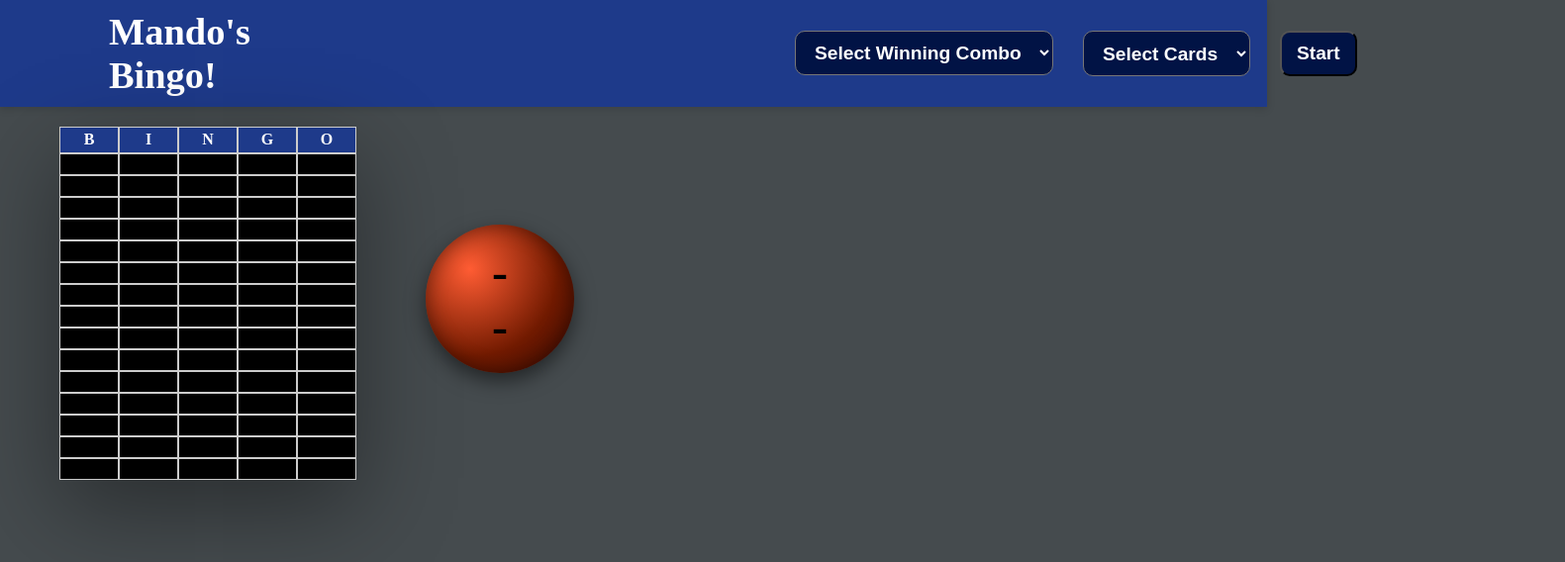
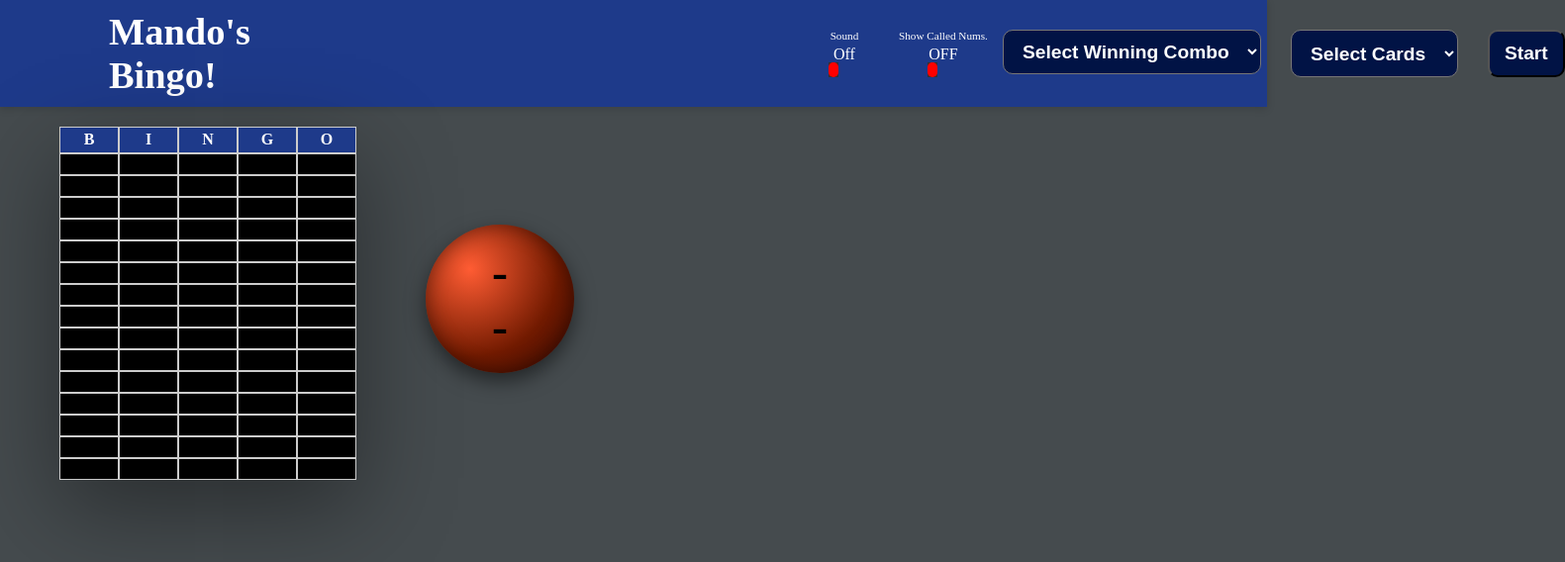
Before and after one commit to mandoromero/Mandos-Bingo, a React (Vite) app: page / in a window 1280 px wide. Shown: the top 568 px of the page at 99% size, 1581 px wide, since content can reach past the window. Built offline with nearby package versions, Linux system fonts and the light colour scheme.

Commit message:
fix ToggleSound

```diff
--- a/src/components/BingoCard/BingoCard.css
+++ b/src/components/BingoCard/BingoCard.css
@@ -117,3 +117,14 @@
     align-items: center;
   }
 }
+@keyframes blink {
+    0% { opacity: 1; }
+    50% { opacity: 0.3; }
+    100% { opacity: 1; }
+}
+
+.bingo-cell.blinking {
+    animation: blink 1s infinite;
+    background-color: rgb(165, 102, 91);
+    color: white;
+}
--- a/src/components/BingoCard/BingoCard.jsx
+++ b/src/components/BingoCard/BingoCard.jsx
@@ -13,14 +13,20 @@ import "./BingoCard.css";
 
 export default function BingoCard({ card, cardIndex }) {
   const dispatch = useDispatch();
-  const { selectedCells, winningCombination } = useSelector(
-    (state) => state.bingo
-  );
+
+  const {
+    selectedCells,
+    winningCombination,
+    showCalledBlink,
+    calledNumbers,
+    currentNumber,
+  } = useSelector((state) => state.bingo);
 
   const [showEffect, setShowEffect] = useState(false);
+
   const cardSelected = selectedCells[cardIndex] || {};
 
-  // ✅ Check if this card has achieved the selected winning combination
+  // ✅ Determine if this card is winning
   const isWinningCard = (() => {
     switch (winningCombination) {
       case "Single Line":
@@ -46,14 +52,16 @@ export default function BingoCard({ card, cardIndex }) {
     setShowEffect(true);
     dispatch(stopGame());
     setTimeout(() => setShowEffect(false), 5000);
-  }
+  };
 
   return (
     <div className="bingo-wrapper" style={{ position: "relative" }}>
-      {/* 🎉 Confetti effect over this specific card */}
-      {showEffect && <WinningOverlay targetId={`bingo-card-${cardIndex}`} />}
+      {/* 🎉 Confetti */}
+      {showEffect && (
+        <WinningOverlay targetId={`bingo-card-${cardIndex}`} />
+      )}
 
-      {/* ✅ Bingo button appears once winning combo is achieved */}
+      {/* 🏆 Bingo button */}
       {isWinningCard && (
         <button
           id={`bingo-btn-${cardIndex}`}
@@ -68,17 +76,30 @@ export default function BingoCard({ card, cardIndex }) {
         {["B", "I", "N", "G", "O"].map((letter) => (
           <div key={letter} className="bingo-column">
             <div className="bingo-header">{letter}</div>
+
             {card[letter].map((num, idx) => {
               const isFree = num === "Free";
               const cellId = `${letter}${idx}`;
               const isMarked = cardSelected[cellId] || false;
 
+              const isCalled =
+                calledNumbers.includes(num) ||
+                currentNumber === num;
+
+              const shouldBlink =
+                showCalledBlink &&
+                isCalled &&
+                !isMarked &&
+                !isFree;
+
               return (
                 <div
                   key={cellId}
-                  className={`square bingo-cell ${isFree ? "free" : ""} ${
-                    isMarked ? "marked" : ""
-                  }`}
+                  className={`square bingo-cell
+                    ${isFree ? "free" : ""}
+                    ${isMarked ? "marked" : ""}
+                    ${shouldBlink ? "blinking" : ""}
+                  `}
                   onClick={() => handleToggle(letter, idx)}
                 >
                   {num}
--- a/src/components/Navbar/Navbar.jsx
+++ b/src/components/Navbar/Navbar.jsx
@@ -7,6 +7,8 @@ import {
   setCards,
   togglePause,          // ⬅️ import
 } from "../../redux/bingoSlice";
+import ToggleSound from "../ToggleSound/ToggleSound";
+import ToggleBlinking from "../ToggleBlinking/ToggleBlinking";
 import { generateMultipleCards } from "../../utils/generateBingoCard";
 import SelectCombination from "../SelectCombination/SelectCombination";
 import "./Navbar.css";
@@ -38,6 +40,8 @@ export default function Navbar() {
     <div className="navbar">
       <h1>Mando's Bingo!</h1>
       <div className="btn-wrapper">
+        <ToggleSound />
+        <ToggleBlinking />
         <SelectCombination />
 
         <select
--- /dev/null
+++ b/src/components/ToggleBlinking/ToggleBlinking.css
@@ -0,0 +1,61 @@
+.toggle-switch {
+    display: flex;
+    flex-direction: column;
+    align-items: center;
+    justify-content: center;
+    width: 100px;
+    margin: 0px;
+    display: flex;
+    margin-right: 10px;
+}
+
+.show {
+    font-size: .7rem;
+    margin-bottom: 4px;
+}
+
+.toggle {
+    position: relative;
+    align-items: center;
+}
+
+.toggle input {
+    position: absolute;
+    opacity: 0;
+    width: 0;
+    height: 0;
+}
+
+.onoff {
+    color: #fff;
+    font-size: 1rem;
+    text-align: center;
+    display: block;
+    margin: 0 auto;
+    height: 17px;
+    width: 32px;
+
+}
+
+.slider {
+    position: relative;
+    display: block;
+    cursor: pointer;
+    background-color: #333;
+    width: 10px;
+    height: 15px
+}
+
+.slider:before {
+    content: "";
+    position: absolute;
+    height: 15px;
+    width: 10px;
+    background-color:  #FF0000;
+    border-radius: 20px;
+}
+
+input:checked + .slider:before{
+    transform: translateX(10px);
+    background-color: #00FF00;
+}
--- /dev/null
+++ b/src/components/ToggleBlinking/ToggleBlinking.jsx
@@ -0,0 +1,26 @@
+import { useDispatch, useSelector } from "react-redux";
+import { toggleCalledBlink } from "../../redux/bingoSlice";
+import "./ToggleBlinking.css"
+
+export default function ToggleBlinking() {
+    const dispatch = useDispatch();
+    const showCalledBlink = useSelector((state) => state.bingo.showCalledBlink);
+
+
+    return (
+        <div class="toggle-switch">
+            <p class="show">Show Called Nums.</p>
+            <label class="toggle">
+                <span class="onoff">
+                    {showCalledBlink ? "ON" : "OFF"}
+                </span>
+                <input
+                    type="checkbox"
+                    checked={showCalledBlink}
+                    onChange={() => dispatch(toggleCalledBlink())}
+                />
+                <span class="slider round"></span>
+            </label>
+        </div>
+    )
+}
--- /dev/null
+++ b/src/components/ToggleSound/ToggleSound.css
@@ -0,0 +1,60 @@
+.toggle-sound {
+    display: flex;
+    flex-direction: column;
+    align-items: center;
+    justify-content: center;
+    width: 100px;
+    margin: 0px;
+    display: fle;;
+}
+
+.sound {
+    font-size: .7rem;
+    margin-bottom: 4px;
+}
+
+.t-sound {
+    position: relative;
+    align-items: center;
+}
+
+.t-sound input {
+    position: absolute;
+    opacity: 0;
+    width: 0;
+    height: 0;
+}
+
+.onoff {
+    color: #fff;
+    font-size: 1rem;
+    text-align: center;
+    display: block;
+    margin: 0 auto;
+    height: 17px;
+    width: 32px;
+
+}
+
+.slider {
+    position: relative;
+    display: block;
+    cursor: pointer;
+    background-color: #333;
+    width: 10px;
+    height: 15px
+}
+
+.slider:before {
+    content: "";
+    position: absolute;
+    height: 15px;
+    width: 10px;
+    background-color:  #FF0000;
+    border-radius: 20px;
+}
+
+input:checked + .slider:before{
+    transform: translateX(10px);
+    background-color: #00FF00;
+}
--- /dev/null
+++ b/src/components/ToggleSound/ToggleSound.jsx
@@ -0,0 +1,19 @@
+import "./ToggleSound.css"
+
+export default function ToggleSound() {
+
+    return (
+        <div class="toggle-sound">
+            <p class="sound">Sound</p>
+            <label class="t-sound">
+                <span class="onoff">
+                    Off
+                </span>
+                <input
+                    type="checkbox"
+                />
+                <span class="slider round"></span>
+            </label>
+        </div>
+    )
+}
--- a/src/redux/bingoSlice.js
+++ b/src/redux/bingoSlice.js
@@ -30,6 +30,7 @@ const initialState = {
   remainingNumbers: [...allNumbers],
   winningCombination: "",
   winner: null,
+  showCalledBlink: false,
 };
 
 const checkForWin = (combination, card, selectedCells) => {
@@ -130,7 +131,7 @@ const bingoSlice = createSlice({
         current[cellId] = !current[cellId];
         state.selectedCells[cardIndex] = current;
 
-        // 🔍 Check for a win
+        //  🔍 Check for a win
         const card = state.cards[cardIndex];
         const selected = state.selectedCells[cardIndex];
         if (checkForWin(state.winningCombination, card, selected)) {
@@ -139,7 +140,11 @@ const bingoSlice = createSlice({
         }
       }
     },
-  },
+
+    toggleCalledBlink: (state) => {
+      state.showCalledBlink = !state.showCalledBlink;
+    },
+  }
 });
 
 export const {
@@ -152,6 +157,7 @@ export const {
   toggleCell,
   setWinningCombination,
   togglePause,
+  toggleCalledBlink,
 } = bingoSlice.actions;
 
 export default bingoSlice.reducer;
```
Also changed, not shown: src/components/GameBoard/GameBoard.css (line endings or trailing spaces), 2 other files (tests, documents, lock files or other folders).
